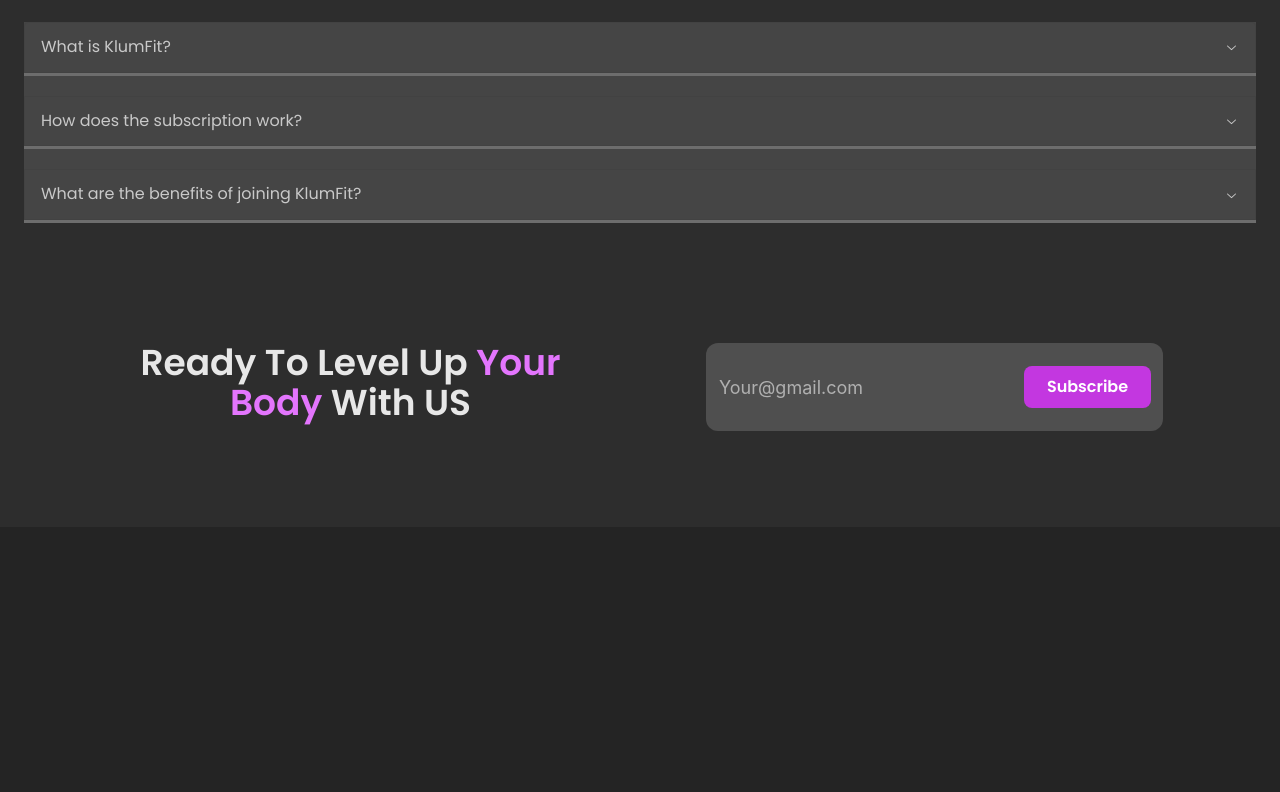
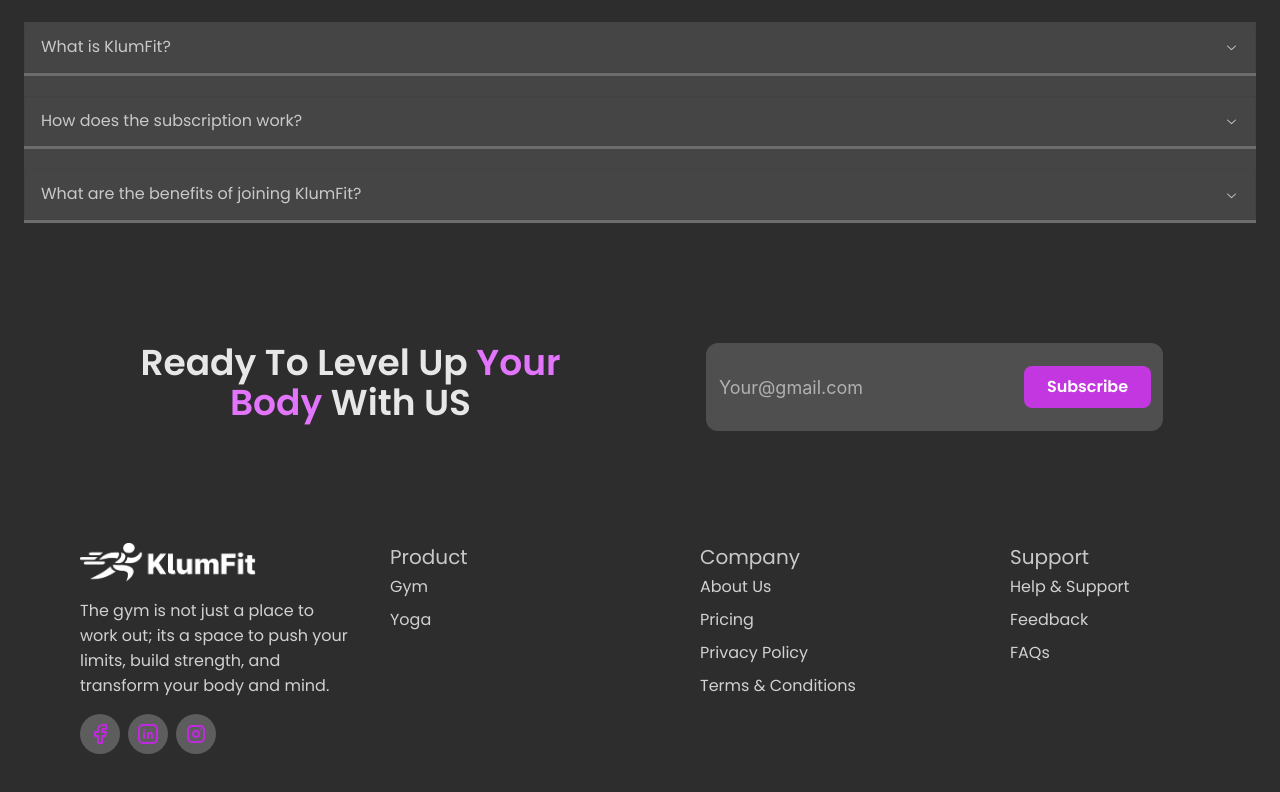
Before and after one commit to Bhuwan138/gym-website, a React (Vite) app: page / in a window 1280 px wide. Shown: the part 1798-2590 px from the top of the page. Before the commit the page ends 2325 px from the top, so only its background shows below. Built offline with nearby package versions, Linux system fonts and the light colour scheme.

Commit message:
add footer

```diff
--- a/src/App.jsx
+++ b/src/App.jsx
@@ -7,6 +7,7 @@
 import Testimonials from "./HomePage/Testimonials.jsx";
 import FAQAccordion from "./HomePage/Faq.jsx";
 import Subscription from "./HomePage/Subscription.jsx";
+import Footer from "./HomePage/Footer.jsx";
 
 
 function App() {
@@ -20,6 +21,7 @@
           <Testimonials/>
           <FAQAccordion/>
           <Subscription/>
+          <Footer/>
       </div>
 
   )
--- /dev/null
+++ b/src/HomePage/Footer.jsx
@@ -0,0 +1,62 @@
+
+import { IconBrandFacebook, IconBrandInstagram, IconBrandLinkedin} from "@tabler/icons-react";
+
+
+
+const Footer=()=>{
+
+    const footerLinks = [
+        {
+            title: "Product",
+            links: ["Gym", "Yoga", ]
+        },
+        {
+            title: "Company",
+            links: ["About Us", "Pricing", "Privacy Policy", "Terms & Conditions"]
+        },
+        {
+            title: "Support",
+            links: ["Help & Support", "Feedback", "FAQs"]
+        }
+    ];
+
+    return(
+        <div className="bg-mine-shaft-950   pb-52 pt-4 font-['poppins'] ">
+            <div className='mt-20 flex gap-10 justify-around w-full  '>
+                <div className=" w-1/4 flex flex-col gap-4 ml-20">
+                    <div>
+                        <img src="klumfit_asset.png" alt="logo" className="h-10 w-44 "/>
+                    </div>
+                    <p className="text-mine-shaft-200">
+                        The gym is not just
+                        a place to work out; its a space to push your limits, build strength, and transform your body and mind.
+                    </p>
+                    <div
+                        className='flex gap-2 text-fuchsia-pink-600 [&>div]:bg-mine-shaft-600 [&>div]:rounded-full [&>div]:p-2 '>
+                        <div><IconBrandFacebook stroke={2}/></div>
+                        <div><IconBrandLinkedin stroke={2}/></div>
+                        <div><IconBrandInstagram stroke={2}/></div>
+                    </div>
+                </div>
+
+                {
+                    footerLinks.map((linkGroup) => (
+                        <div key={linkGroup.title} className="w-1/4">
+                            <h3 className="text-xl text-bright-sun-400 ">{linkGroup.title}</h3>
+                            <ul className="list-none">
+                                {linkGroup.links.map((link) => (
+                                    <li key={link}
+                                        className="text-mine-shaft-200 py-1 cursor-pointer hover:text-fuchsia-pink-400 hover:translate-x-2 transition duration-300 ease-in-out">
+                                        {link}
+                                    </li>
+                                ))}
+                            </ul>
+                        </div>
+                    ))
+                }
+
+            </div>
+        </div>
+    )
+}
+export default Footer
--- a/src/HomePage/Services.jsx
+++ b/src/HomePage/Services.jsx
@@ -26,7 +26,7 @@
 
     return(
     <div>
-        <div className="flex  flex-col justify-center mt-10 gap-2 items-center mb-10">
+        <div className="flex  flex-col   justify-center mt-10 gap-2 items-center mb-10">
             <div className="text-5xl font-semibold text-mine-shaft-100">What We <span
                 className="text-fuchsia-pink-400">Offer</span> For You
             </div>
@@ -35,9 +35,9 @@
             </div>
 
         </div>
-        <div className="flex  items-center justify-around  h-full mb-10 group">
+        <div className="flex  flex-col  gap-8 md:flex-row items-center md:justify-around  h-full mb-10 group">
             {services.map((item) => (
-                <div key={item.id} className="flex flex-col gap-2 w-[25%] max-h-[5%]  hover:translate-y-1  transaction duration-200 ease-in-out  border border-fuchsia-pink-300 px-4 py-3 rounded-lg ">
+                <div key={item.id} className="flex flex-col gap-2 w-[80%]  hover:translate-y-1  transaction duration-200 ease-in-out  border border-fuchsia-pink-300 px-4 py-3 rounded-lg ">
                     <div  className=" flex justify-center w-16  p-1 bg-mine-shaft-800 rounded-full ">
                         {item.icon}
                     </div>
```
